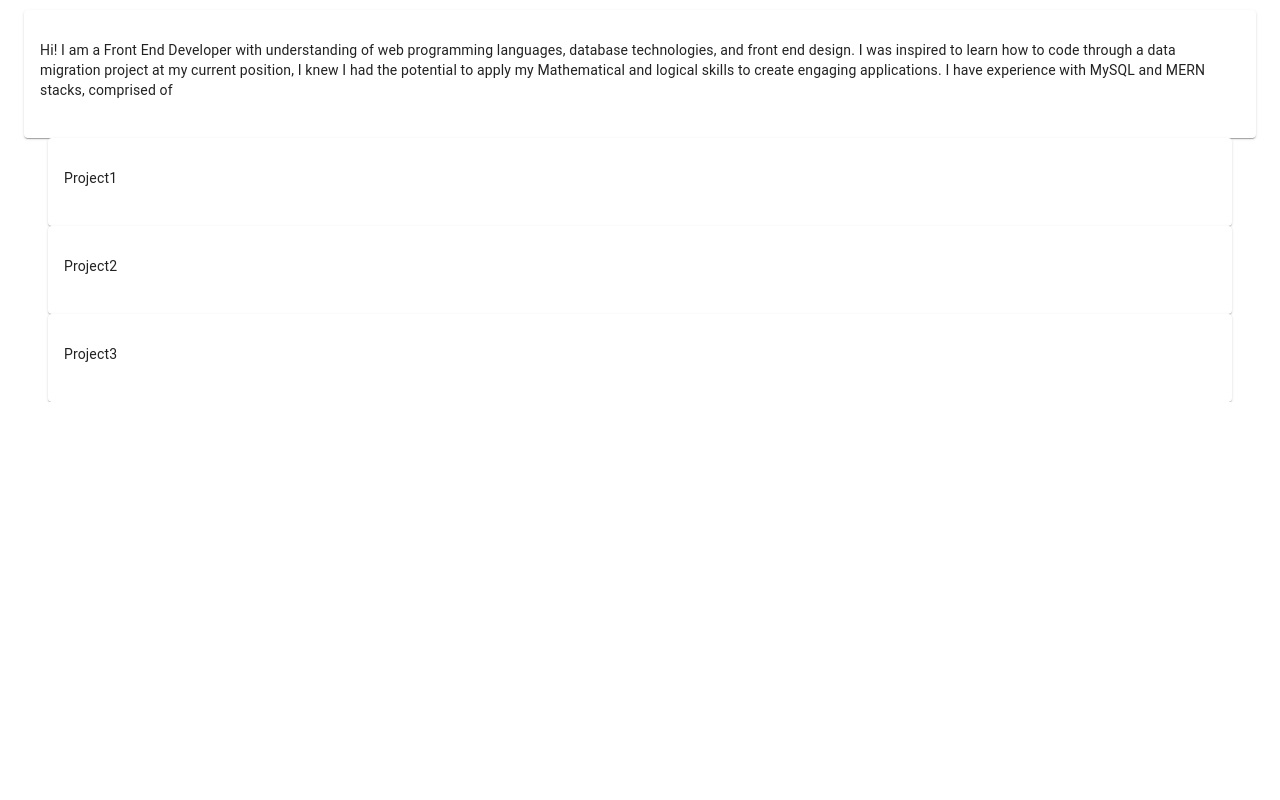
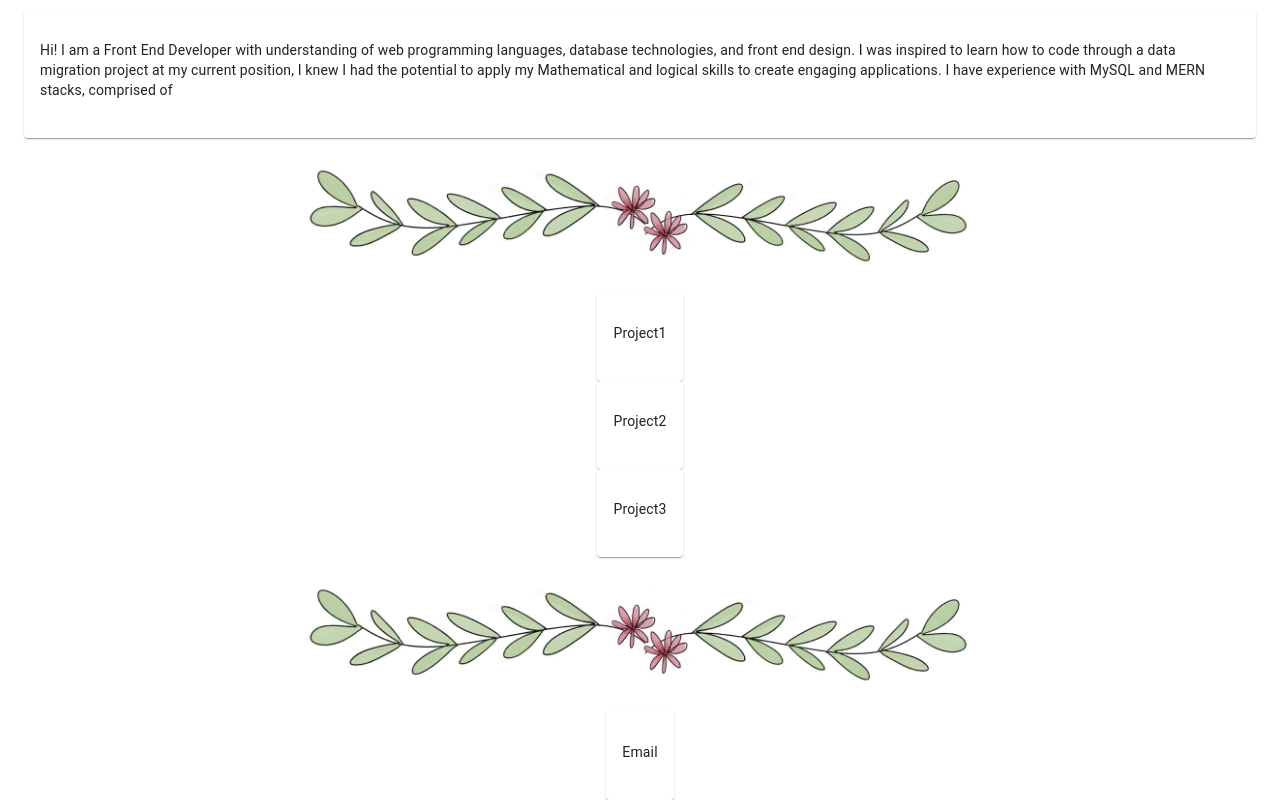
Before and after one commit to anabee/portfolio_react, a React (Create React App) app: page / in a window 1280 px wide. Shown: the part 516-1316 px from the top of the page. Before the commit the page ends 918 px from the top, so only its background shows below. Built offline with nearby package versions, Linux system fonts and the light colour scheme.

Commit message:
Added basic cards for info

```diff
--- a/src/components/About/index.js
+++ b/src/components/About/index.js
@@ -3,7 +3,8 @@ import { makeStyles } from '@material-ui/core/styles';
 import Container from '@material-ui/core/Container';
 import Title from "./title";
 import AboutCard from "./card";
-import Projects from "../Projects/index";
+import ProjectSection from "../Projects/index";
+import ContactSection from "../Contact/index";
 
 const useStyles = makeStyles((theme) => ({
   root: {
@@ -39,7 +40,11 @@ const Home = () => {
         </Container>
 
         <Container>
-          <Projects/>
+          <ProjectSection/>
+        </Container>
+
+        <Container>
+          <ContactSection/>
         </Container>
     </div>
   )
--- a/src/components/About/title.js
+++ b/src/components/About/title.js
@@ -41,4 +41,4 @@ const Title = () => {
     )
 }
 
-export default Title
+export default Title;
--- /dev/null
+++ b/src/components/Contact/contactcard.js
@@ -0,0 +1,20 @@
+import React from 'react';
+import Card from '@material-ui/core/Card';
+import CardContent from '@material-ui/core/CardContent';
+
+const ContactCard = ()=> {
+
+    return (
+        <div>
+            <Card>
+                <CardContent>
+                    <p>
+                        Email
+                    </p>
+                </CardContent>
+            </Card>
+        </div>
+    )
+};
+
+export default ContactCard;
--- a/src/components/Contact/index.js
+++ b/src/components/Contact/index.js
@@ -1,13 +1,38 @@
 import React from 'react';
+import Grid from '@material-ui/core/Grid';
+import { makeStyles } from '@material-ui/core/styles';
+import ContactCard from './contactcard';
 
 
-const Home = () => {
+const useStyles = makeStyles((theme) => ({
+    image: {
+      padding: theme.spacing(2),
+      textAlign: 'center',
+      maxHeight: 150,
+      width:"100%",
+    },
+  }));
 
-  return (
-    <div>
-      <div>Hello From Clipart</div>
-    </div>
-  )
+const ContactSection = () => {
+    const classes = useStyles();
+
+    return (
+        <div>
+            <Grid
+            container
+            direction="column"
+            justify="center"
+            alignItems="center"
+            >
+                <Grid item xs={12}>
+                    <img src="/../../border.png" alt="leaves" className={classes.image}/>
+                </Grid>
+                <Grid item xs={12}>
+                  <ContactCard/>
+                </Grid>
+            </Grid>
+        </div>
+    )
 }
 
-export default Home;
+export default ContactSection;
--- a/src/components/Projects/index.js
+++ b/src/components/Projects/index.js
@@ -1,25 +1,37 @@
 import React from 'react';
+import Grid from '@material-ui/core/Grid';
 import { makeStyles } from '@material-ui/core/styles';
-import Container from '@material-ui/core/Container';
-import ProjectCard from "./card";
+import ProjectCard from './projectcards';
 
 const useStyles = makeStyles((theme) => ({
-  root: {
-
+    image: {
+      padding: theme.spacing(2),
+      textAlign: 'center',
+      maxHeight: 150,
+      width:"100%",
     },
   }));
 
-const Projects = () => {
+const ProjectSection = () => {
     const classes = useStyles();
-  const preventDefault = (event) => event.preventDefault();
 
     return (
         <div>
-        <Container>
+            <Grid
+            container
+            direction="column"
+            justify="center"
+            alignItems="center"
+            >
+                <Grid item xs={12}>
+                    <img src="/../../border.png" alt="leaves" className={classes.image}/>
+                </Grid>
+                <Grid item xs={12}>
                     <ProjectCard/>
-        </Container>
+                </Grid>
+            </Grid>
         </div>
     )
 }
 
-export default Projects;
+export default ProjectSection;
```
Also changed, not shown: src/components/Projects/projectcards.js (renamed from src/components/Projects/card.js). Lines whose indentation alone changed are shown as unchanged.
